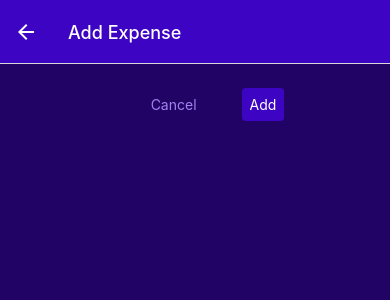
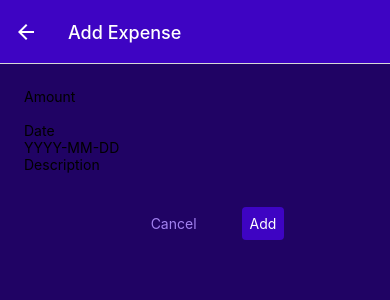
Before and after one commit to serdarmengutay/expenseTrackerAppRN, a React Native app: screen /ManageExpense in a window 390 px wide. Shown: the top 300 px of the page. Built offline with nearby package versions, Linux system fonts and the light colour scheme.

Commit message:
input component added

```diff
--- /dev/null
+++ b/src/components/ManageExpense/Input.js
@@ -0,0 +1,15 @@
+import { TextInput, View, Text} from "react-native"
+
+
+function Input({ label, textInputConfig }){
+    return (
+            <View>
+                <Text>{label}</Text>
+                <TextInput
+               {...textInputConfig}
+                />
+            </View>
+    )
+}
+
+export default Input
--- a/src/screens/ManageExpenses.js
+++ b/src/screens/ManageExpenses.js
@@ -4,6 +4,7 @@ import IconButton from "../components/UI/IconButton";
 import { GlobalStyles } from "../constants/styles";
 import Button from "../components/UI/Button";
 import { ExpensesContext } from '../store/expenses-context'
+import ExpenseForm from "../components/ManageExpense/ExpenseForm";
 
 function ManageExpense({ route, navigation }) {
   const expensesCtx = useContext(ExpensesContext);
@@ -25,15 +26,16 @@ function ManageExpense({ route, navigation }) {
   }
   function confirmHandler() {
     if (isEditing) {
-      expensesCtx.updateExpense(editedExpenseId, { description: 'Test!!!', amount: 29.99, date: new Date('2022-05-19') } );
+      expensesCtx.updateExpense(editedExpenseId, { description: 'Test!!!', amount: 29.99, date: new Date('2023-07-19') } );
     } else {
-      expensesCtx.addExpense({ description: 'Test', amount: 19.99, date: new Date('2022-05-19')});
+      expensesCtx.addExpense({ description: 'Test', amount: 19.99, date: new Date('2023-07-19')});
     }
     navigation.goBack();
   }
 
   return (
     <View style={styles.container}>
+      <ExpenseForm />
       <View style={styles.buttons}>
         <Button style={styles.button} mode="flat" onPress={cancelHandler}>
           Cancel
```
